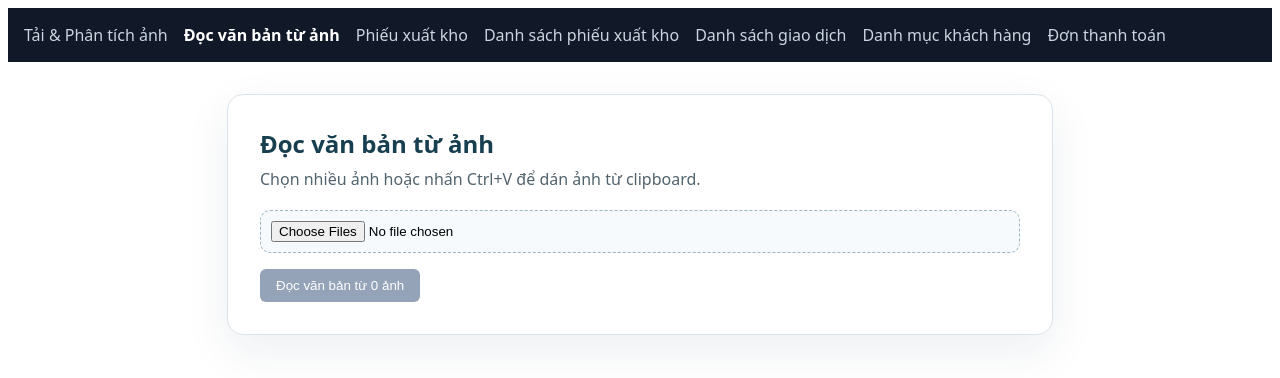
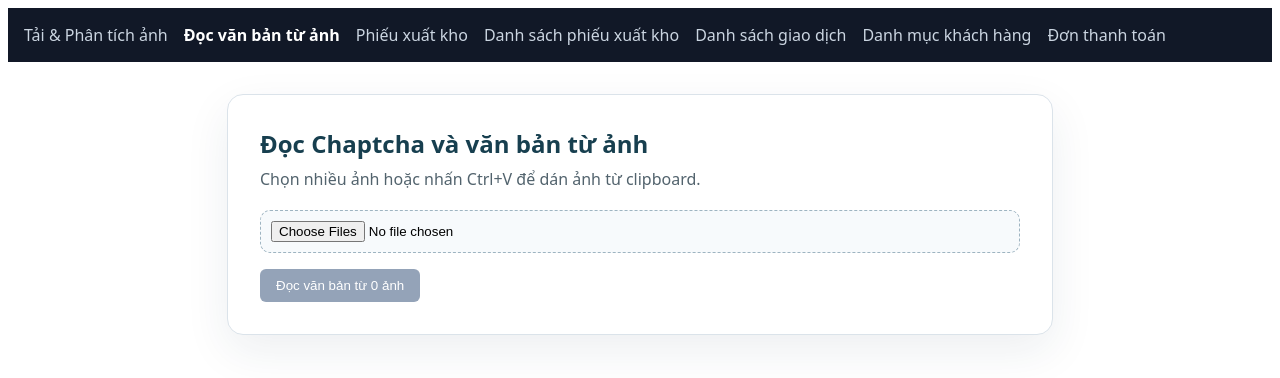
Before and after one commit to hoangphuc2k5/LinKQ.Ai_Demo_Fontend, an Angular app: page /ocr in a window 1280 px wide. Shown: the top 378 px of the page. Built offline with nearby package versions, Linux system fonts and the light colour scheme.

Commit message:
add read captcha

```diff
--- a/src/app/features/ocr/ocr.component.html
+++ b/src/app/features/ocr/ocr.component.html
@@ -1,5 +1,5 @@
 <main class="ocr-container">
-  <h2>Đọc văn bản từ ảnh</h2>
+  <h2>Đọc Chaptcha và văn bản từ ảnh</h2>
   <p class="description">Chọn nhiều ảnh hoặc nhấn Ctrl+V để dán ảnh từ clipboard.</p>
 
   <input type="file" accept="image/*" multiple (change)="onFileSelected($event)" />
```
